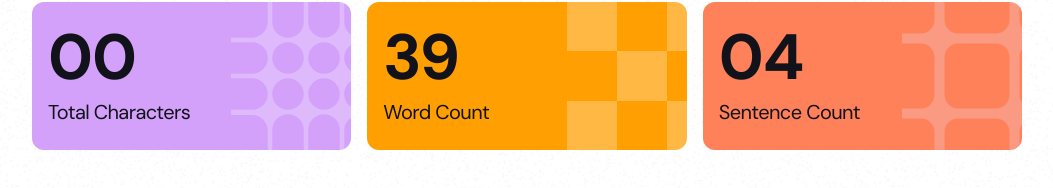
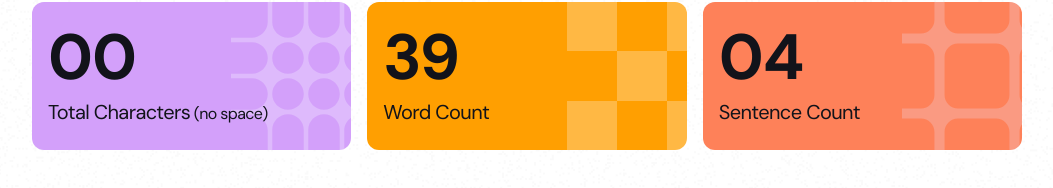
Before and after one commit to zekelkeys/react-character-counter, a React (Vite) app: page / in a window 1280 px wide. Both pictures are taken after a click on the label "Exclude Spaces". Shown: the part 590-778 px from the top of the page, without its empty margins (113-1166 px from the left). Built offline with nearby package versions, Linux system fonts and the light colour scheme.

Commit message:
Add logic to show and hide no space text

```diff
--- a/src/components/App.jsx
+++ b/src/components/App.jsx
@@ -1,5 +1,4 @@
 import { useState } from "react";
-
 import "../index.css";
 import Logo from "./Logo";
 import ThemeButton from "./ThemeButton";
@@ -10,6 +9,8 @@ import StatsCards from "./StatsCards";
 
 function App() {
     const [text, setText] = useState("00");
+
+    const [countSpaces, setCountSpaces] = useState(false);
 
     function setCharacterCount(area) {
         setText(area.length === 0 ? "00" : area.length);
@@ -27,8 +28,14 @@ function App() {
                         Analyze your text in real-time.
                     </h1>
                     <TextArea setCharacterCount={setCharacterCount} />
-                    <Checkboxes />
-                    <StatsCards characterCount={text} />
+                    <Checkboxes
+                        countSpaces={countSpaces}
+                        setCountSpaces={setCountSpaces}
+                    />
+                    <StatsCards
+                        characterCount={text}
+                        countSpaces={countSpaces}
+                    />
                 </main>
             </div>
         </Wrapper>
--- a/src/components/Checkboxes.jsx
+++ b/src/components/Checkboxes.jsx
@@ -1,6 +1,6 @@
 import { useState } from "react";
 
-function Checkboxes() {
+function Checkboxes({ countSpaces, setCountSpaces }) {
     const [characterLimit, setCharacterLimit] = useState(false);
     return (
         <div className="mt-4 mb-10 flex flex-col gap-3 text-neutral-900 md:flex-row md:gap-6 lg:mb-12 dark:text-neutral-200">
@@ -8,6 +8,12 @@ function Checkboxes() {
                 <input
                     className="peer absolute cursor-pointer opacity-0"
                     type="checkbox"
+                    checked={countSpaces}
+                    aria-expanded={countSpaces}
+                    aria-controls="space-count"
+                    onChange={() => {
+                        setCountSpaces((prev) => !prev);
+                    }}
                 />
                 <span className="h-4 w-4 rounded-xs border-1 border-neutral-900 bg-transparent bg-cover bg-center bg-no-repeat group-hover:border-purple-500 peer-checked:border-purple-400 peer-checked:bg-purple-400 peer-checked:bg-[url('./assets/images/icon-check.svg')] group-hover:peer-checked:border-purple-500 group-hover:peer-checked:bg-purple-500 peer-focus-visible:border-neutral-200 peer-focus-visible:bg-white peer-focus-visible:shadow-[0_0_0_0.125rem_#FFFFFF,0_0_0_0.25rem_#D3A0FA] peer-checked:peer-focus-visible:border-purple-400 peer-focus-visible:peer-checked:bg-purple-400 dark:border-neutral-200"></span>
                 <span className="text-base leading-tight tracking-tight">
--- a/src/components/StatsCard.jsx
+++ b/src/components/StatsCard.jsx
@@ -9,7 +9,10 @@ function StatCard({ value, label, bgColor, bgIcon, extraText }) {
             <span className="text-lg leading-snug tracking-tight text-neutral-900">
                 {label}
                 {extraText && (
-                    <span className="text-base leading-tight tracking-tight">
+                    <span
+                        className="text-base leading-tight tracking-tight"
+                        id="space-count"
+                    >
                         {" (no space)"}
                     </span>
                 )}
--- a/src/components/StatsCards.jsx
+++ b/src/components/StatsCards.jsx
@@ -1,6 +1,6 @@
 import StatCard from "./StatsCard";
 
-function StatCards({ characterCount }) {
+function StatCards({ characterCount, countSpaces }) {
     return (
         <div className="flex flex-col gap-4 md:flex-row">
             <StatCard
@@ -8,7 +8,7 @@ function StatCards({ characterCount }) {
                 label="Total Characters"
                 bgColor="bg-purple-400"
                 bgIcon="bg-[url('./assets/images/pattern-character-count.svg')]"
-                extraText={false}
+                extraText={countSpaces}
             />
 
             <StatCard
```
